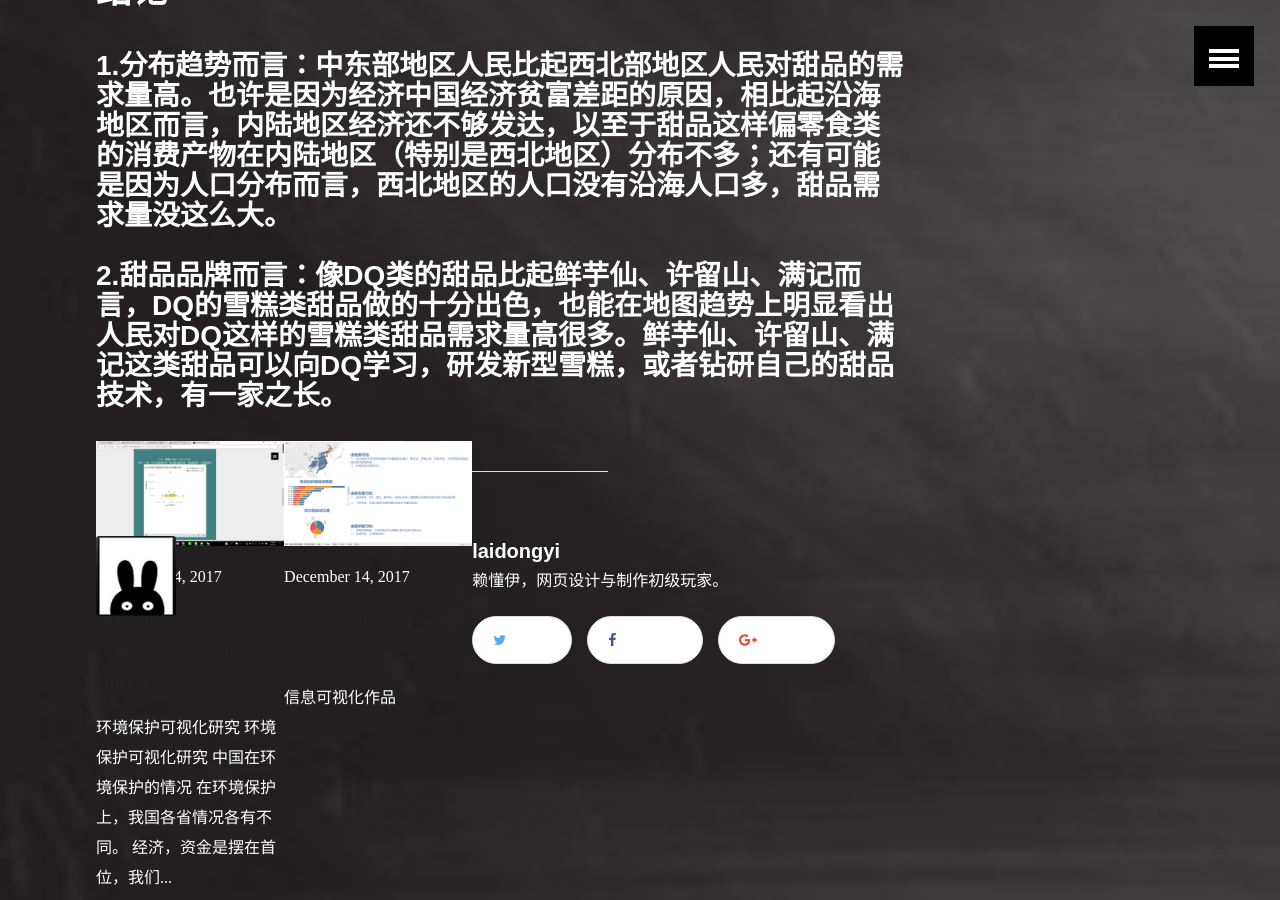
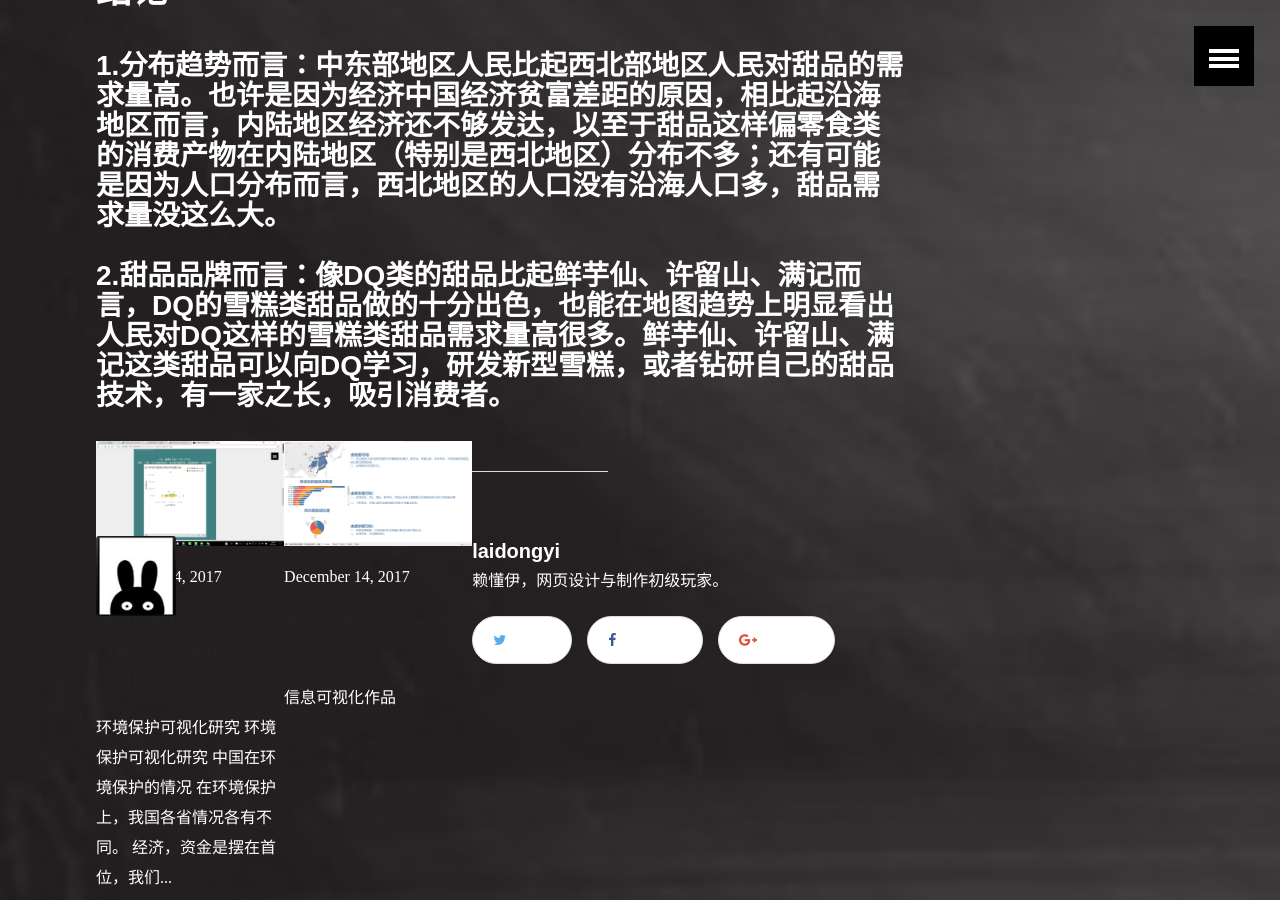
Before and after one commit to q3466141541/q3466141541.github.io, a Jekyll site: the page built from _posts/2018-01-03-信息可视化作品——期末作品.md, in a window 1280 px wide and 900 px high, scrolled down 2328 px. Built offline with Jekyll 4.4.1, drawn with Linux system fonts in a browser that asks for light colours.

Commit message:
Update 2018-01-03-信息可视化作品——期末作品.md

```diff
--- a/_posts/2018-01-03-信息可视化作品——期末作品.md
+++ b/_posts/2018-01-03-信息可视化作品——期末作品.md
@@ -15,7 +15,7 @@
 <iframe src="https://public.tableau.com/views/3_1067/1_1?:embed=y&:display_count=yes&publish=yes" width="1080px" height="1000px" frameborder="0"></iframe>
 # 结论
 ### 1.分布趋势而言：中东部地区人民比起西北部地区人民对甜品的需求量高。也许是因为经济中国经济贫富差距的原因，相比起沿海地区而言，内陆地区经济还不够发达，以至于甜品这样偏零食类的消费产物在内陆地区（特别是西北地区）分布不多；还有可能是因为人口分布而言，西北地区的人口没有沿海人口多，甜品需求量没这么大。
-### 2.甜品品牌而言：像DQ类的甜品比起鲜芋仙、许留山、满记而言，DQ的雪糕类甜品做的十分出色，也能在地图趋势上明显看出人民对DQ这样的雪糕类甜品需求量高很多。鲜芋仙、许留山、满记这类甜品可以向DQ学习，研发新型雪糕，或者钻研自己的甜品技术，有一家之长。
+### 2.甜品品牌而言：像DQ类的甜品比起鲜芋仙、许留山、满记而言，DQ的雪糕类甜品做的十分出色，也能在地图趋势上明显看出人民对DQ这样的雪糕类甜品需求量高很多。鲜芋仙、许留山、满记这类甜品可以向DQ学习，研发新型雪糕，或者钻研自己的甜品技术，有一家之长，吸引消费者。
 <div class="tiles">
 {% for post in site.categories.tableau %}
   {% include post-grid.html %}
```
